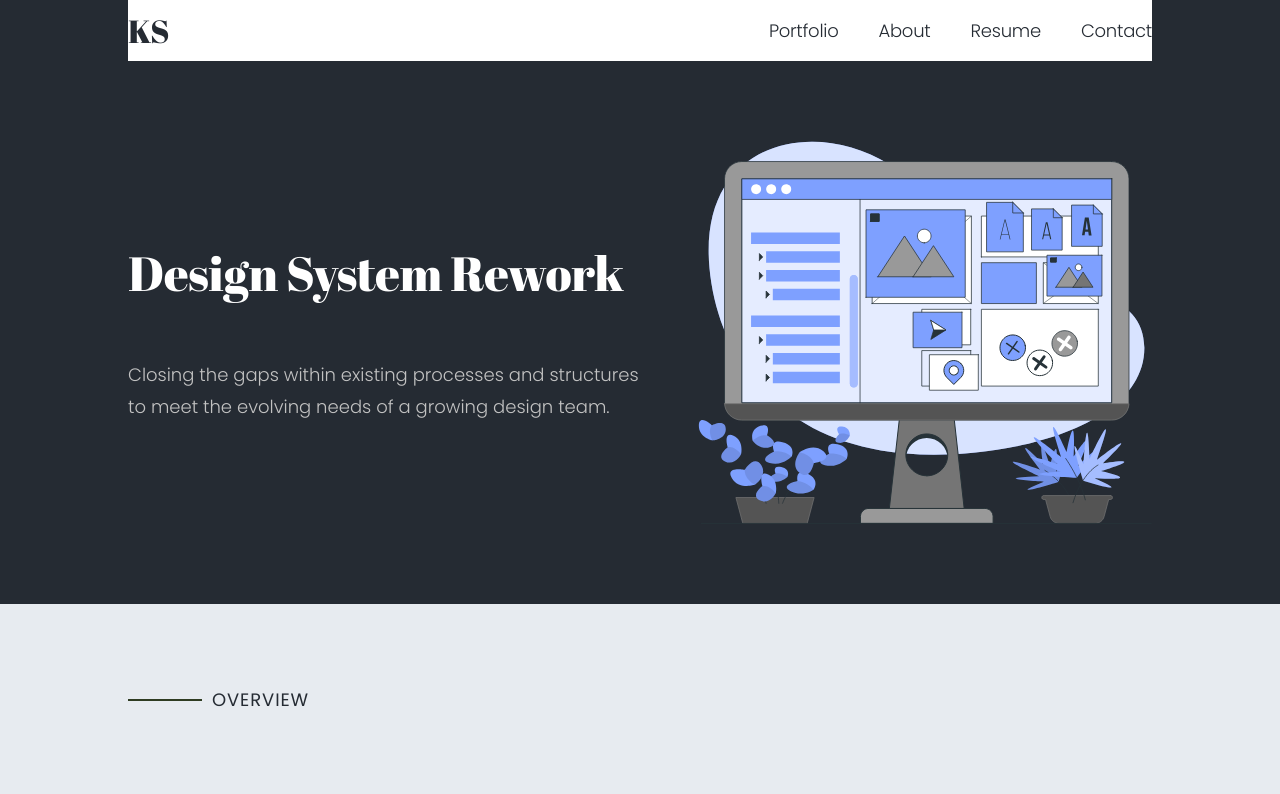
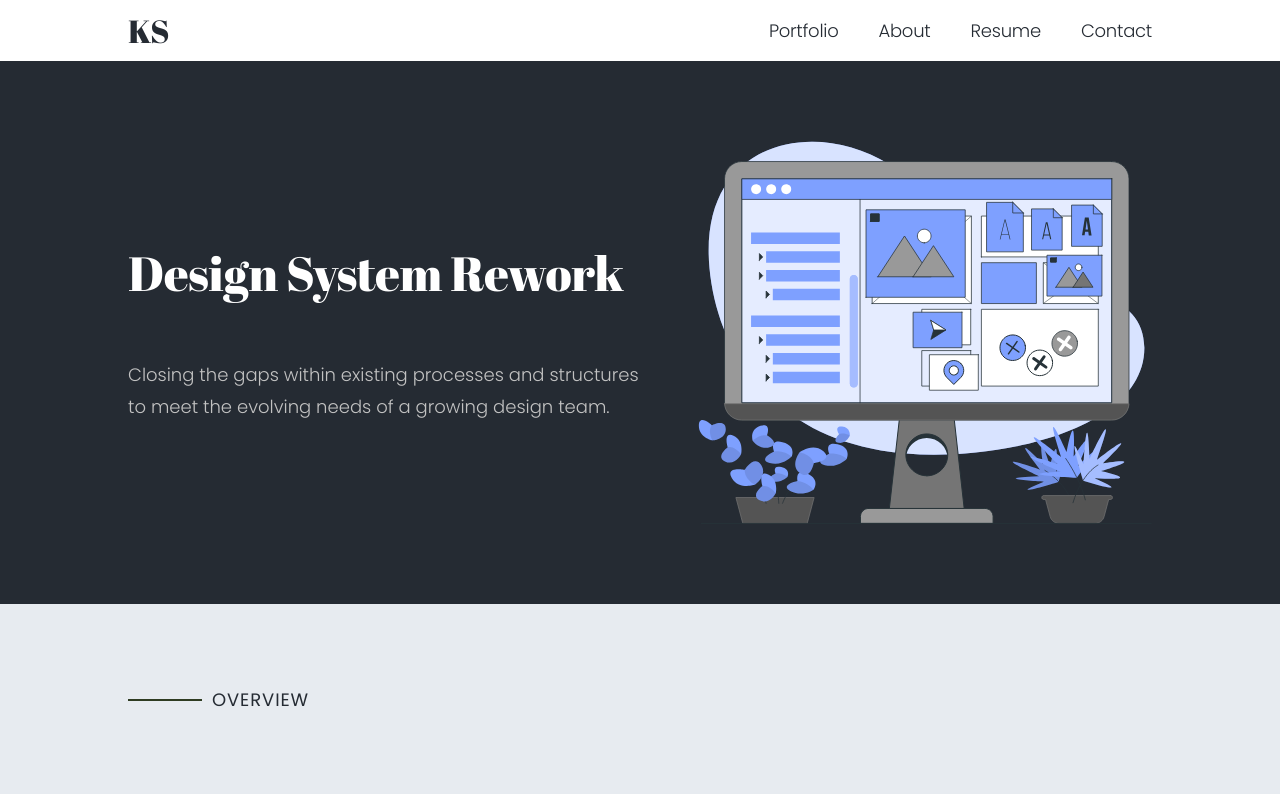
Before and after one commit to catherinekago/catherinekago.github.io, a React (Create React App) app in the folder ux-portfolio/: page /#/design-system in a window 1280 px wide. Shown: the top 794 px of the page. Built offline with nearby package versions, Linux system fonts and the light colour scheme.

Commit message:
Fix navbar

```diff
--- a/ux-portfolio/src/components/Navbar.scss
+++ b/ux-portfolio/src/components/Navbar.scss
@@ -3,7 +3,7 @@
 .nav-container {
   padding: 0px !important;
   display: flex;
-  width: 80% !important;
+  width: 100% !important;
   align-items: center;
   position: sticky;
   z-index: 2;
@@ -40,7 +40,7 @@
 nav {
   padding-top: 8px !important;
   padding-bottom: 8px !important;
-  width: 100% !important;
+  width: 80% !important;
   height: 45px;
   align-self: center;
   display: flex;
```
